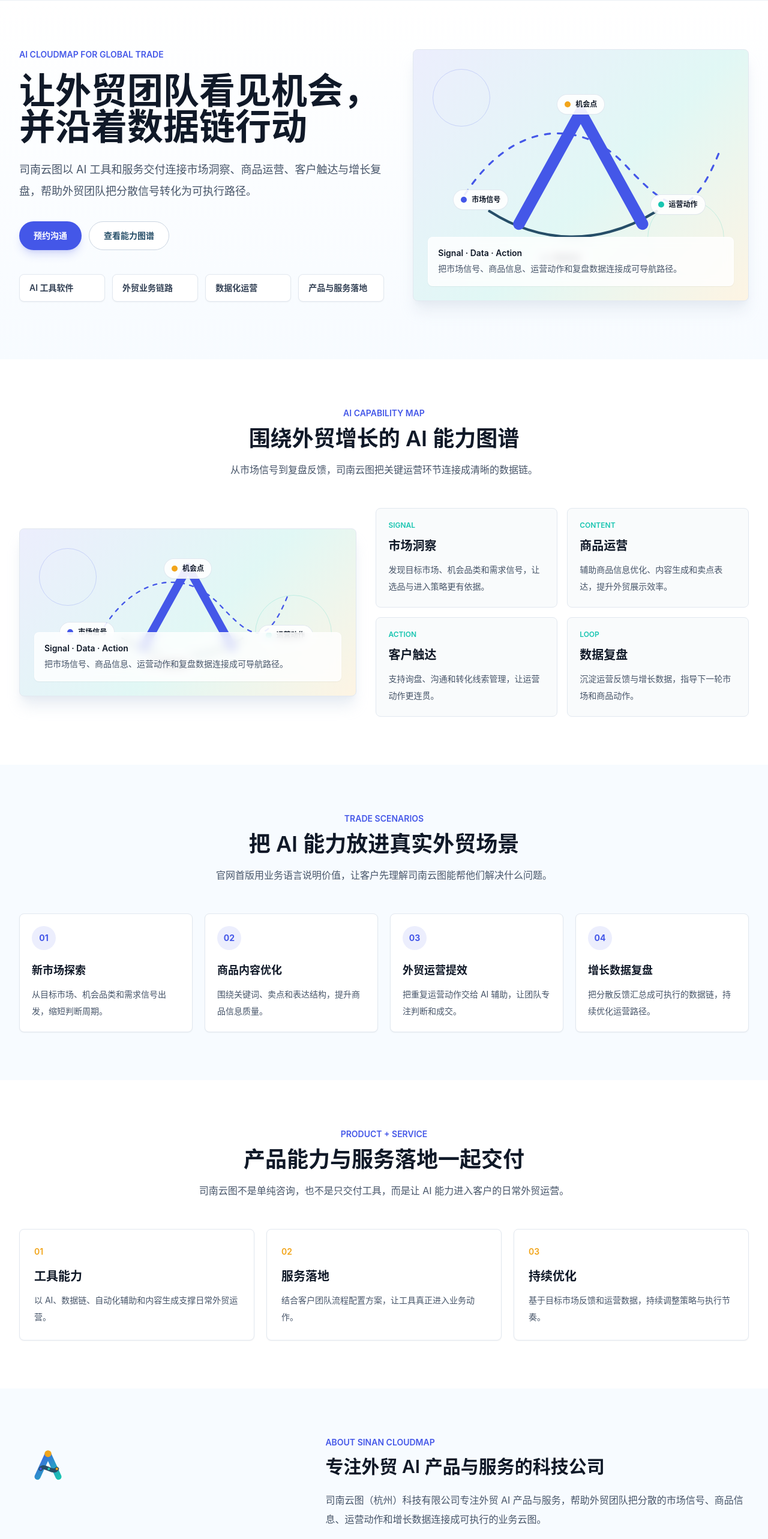
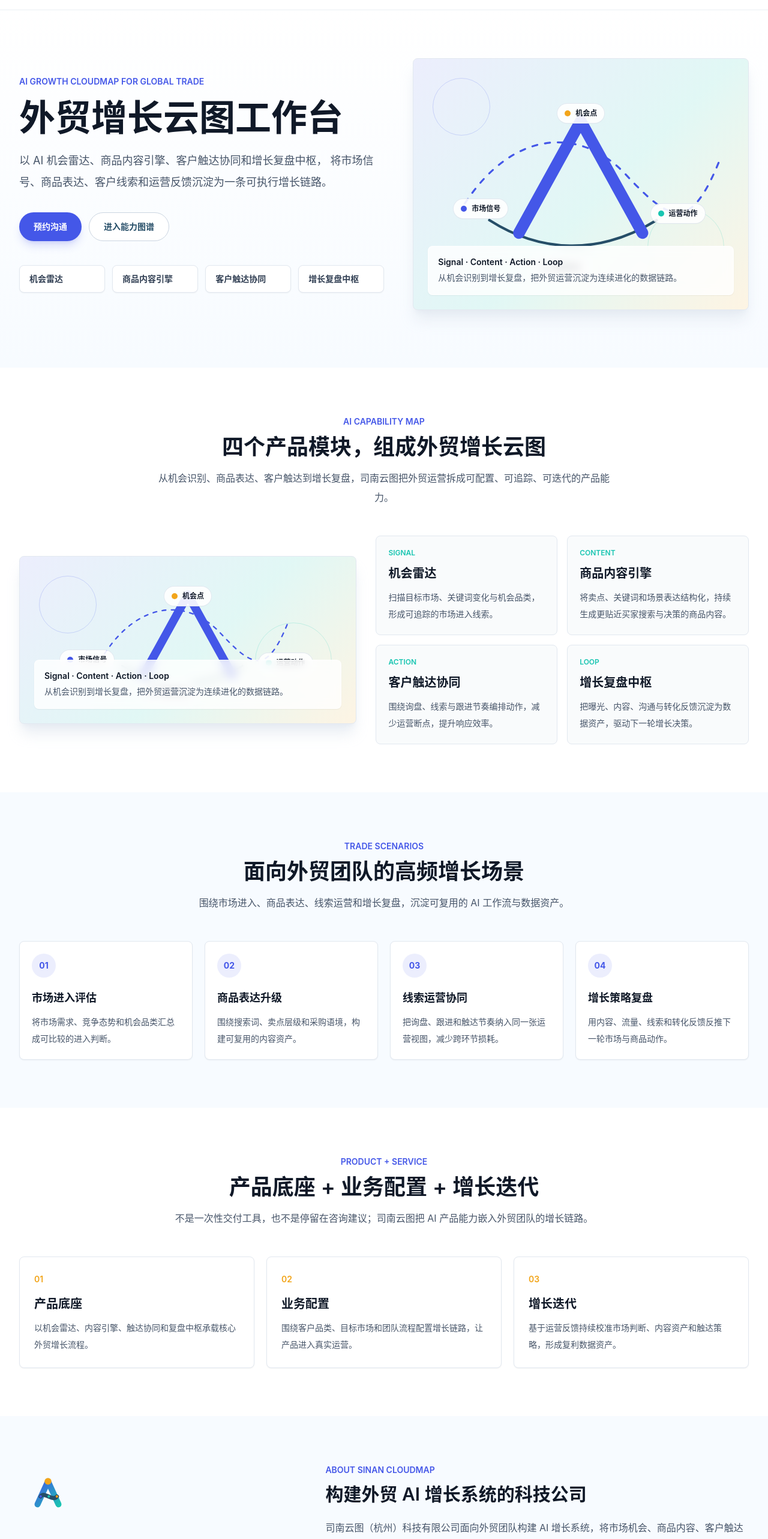
Before and after one commit to dongruiyang2024/sinanyuntu, a Next.js app: page / in a window 1280 px wide. Shown: the part 80-2646 px from the top of the page at 60% size. Built offline with nearby package versions, Linux system fonts and the light colour scheme.

Commit message:
style: strengthen brand and product copy

```diff
--- a/components/AboutSection.tsx
+++ b/components/AboutSection.tsx
@@ -18,11 +18,11 @@ export function AboutSection() {
             About Sinan Cloudmap
           </p>
           <h2 className="mt-3 text-3xl font-semibold leading-tight text-brand-ink">
-            专注外贸 AI 产品与服务的科技公司
+            构建外贸 AI 增长系统的科技公司
           </h2>
           <p className="mt-5 text-base leading-8 text-slate-600">
-            司南云图（杭州）科技有限公司专注外贸 AI
-            产品与服务，帮助外贸团队把分散的市场信号、商品信息、运营动作和增长数据连接成可执行的业务云图。
+            司南云图（杭州）科技有限公司面向外贸团队构建 AI
+            增长系统，将市场机会、商品内容、客户触达和运营反馈连接为一张可导航、可复盘、可持续优化的业务云图。
           </p>
         </div>
       </div>
--- a/components/CapabilityMap.tsx
+++ b/components/CapabilityMap.tsx
@@ -8,8 +8,8 @@ export function CapabilityMap() {
       <div className="mx-auto max-w-7xl">
         <SectionHeading
           eyebrow="AI Capability Map"
-          title="围绕外贸增长的 AI 能力图谱"
-          description="从市场信号到复盘反馈，司南云图把关键运营环节连接成清晰的数据链。"
+          title="四个产品模块，组成外贸增长云图"
+          description="从机会识别、商品表达、客户触达到增长复盘，司南云图把外贸运营拆成可配置、可追踪、可迭代的产品能力。"
         />
         <div className="mt-12 grid gap-8 lg:grid-cols-[0.95fr_1.05fr] lg:items-center">
           <CloudMapVisual compact />
--- a/components/CloudMapVisual.tsx
+++ b/components/CloudMapVisual.tsx
@@ -67,9 +67,9 @@ export function CloudMapVisual({ compact = false }: CloudMapVisualProps) {
         </div>
       ))}
       <div className="absolute bottom-6 left-6 right-6 rounded-lg border border-white/70 bg-white/80 p-4 shadow-sm backdrop-blur">
-        <p className="text-sm font-semibold text-brand-ink">Signal · Data · Action</p>
+        <p className="text-sm font-semibold text-brand-ink">Signal · Content · Action · Loop</p>
         <p className="mt-1 text-sm leading-6 text-slate-600">
-          把市场信号、商品信息、运营动作和复盘数据连接成可导航路径。
+          从机会识别到增长复盘，把外贸运营沉淀为连续进化的数据链路。
         </p>
       </div>
     </div>
--- a/components/ContactSection.tsx
+++ b/components/ContactSection.tsx
@@ -7,11 +7,10 @@ export function ContactSection() {
         <div className="min-w-0">
           <p className="text-sm font-semibold uppercase text-brand-cyan">Contact</p>
           <h2 className="mt-3 text-3xl font-semibold leading-tight md:text-4xl">
-            让我们一起梳理你的外贸增长云图
+            接入你的第一张增长云图
           </h2>
           <p className="mt-5 max-w-2xl text-base leading-8 text-slate-300">
-            如果你正在探索 AI
-            如何进入外贸运营，司南云图可以从业务链路、工具能力和落地节奏开始一起拆解。
+            从目标市场、主营品类和现有运营链路开始，评估机会雷达、内容引擎、触达协同与复盘中枢的接入方式。
           </p>
         </div>
         <div className="min-w-0 rounded-lg border border-white/15 bg-white/10 p-6">
--- a/components/DeliveryModel.tsx
+++ b/components/DeliveryModel.tsx
@@ -7,8 +7,8 @@ export function DeliveryModel() {
       <div className="mx-auto max-w-7xl">
         <SectionHeading
           eyebrow="Product + Service"
-          title="产品能力与服务落地一起交付"
-          description="司南云图不是单纯咨询，也不是只交付工具，而是让 AI 能力进入客户的日常外贸运营。"
+          title="产品底座 + 业务配置 + 增长迭代"
+          description="不是一次性交付工具，也不是停留在咨询建议；司南云图把 AI 产品能力嵌入外贸团队的增长链路。"
         />
         <div className="mt-12 grid gap-5 md:grid-cols-3">
           {deliverySteps.map((step, index) => (
--- a/components/Footer.tsx
+++ b/components/Footer.tsx
@@ -11,10 +11,10 @@ export function Footer() {
             alt="司南云图"
             width={180}
             height={60}
-            className="h-11 w-auto"
+            className="h-14 w-auto"
           />
           <p className="mt-4 max-w-xl text-sm leading-7 text-slate-600">
-            司南云图（杭州）科技有限公司专注外贸 AI 产品与服务，帮助外贸团队把业务链路转化为可执行的增长云图。
+            司南云图（杭州）科技有限公司构建外贸 AI 增长系统，把机会识别、商品表达、客户触达与增长复盘连接成可执行的业务云图。
           </p>
         </div>
         <div className="grid gap-5 sm:grid-cols-2">
--- a/components/Header.tsx
+++ b/components/Header.tsx
@@ -4,7 +4,7 @@ import { navItems } from "@/data/home";
 export function Header() {
   return (
     <header className="sticky top-0 z-40 border-b border-slate-200/70 bg-white/90 backdrop-blur">
-      <div className="mx-auto flex h-[72px] max-w-7xl items-center justify-between gap-3 px-4 sm:h-20 sm:px-6 lg:px-8">
+      <div className="mx-auto flex h-[82px] max-w-7xl items-center justify-between gap-3 px-4 sm:h-24 sm:px-6 lg:px-8">
         <a href="#home" className="flex min-w-0 items-center" aria-label="司南云图首页">
           <Image
             src="/brand/sinan-cloudmap-logo-horizontal.svg"
@@ -12,7 +12,7 @@ export function Header() {
             width={195}
             height={65}
             priority
-            className="h-10 w-auto sm:h-12"
+            className="h-12 w-auto sm:h-16"
           />
         </a>
         <nav className="hidden items-center gap-7 text-sm font-medium text-slate-600 lg:flex">
--- a/components/Hero.tsx
+++ b/components/Hero.tsx
@@ -10,14 +10,14 @@ export function Hero() {
       <div className="mx-auto grid max-w-7xl items-center gap-12 px-5 pb-20 pt-16 sm:px-6 lg:grid-cols-[1fr_0.92fr] lg:px-8 lg:pb-24 lg:pt-20">
         <div>
           <p className="text-sm font-semibold uppercase text-brand-blue">
-            AI Cloudmap for Global Trade
+            AI Growth Cloudmap for Global Trade
           </p>
           <h1 className="mt-5 max-w-4xl text-4xl font-semibold leading-tight text-brand-ink sm:text-5xl lg:text-6xl">
-            让外贸团队看见机会，并沿着数据链行动
+            外贸增长云图工作台
           </h1>
           <p className="mt-6 max-w-2xl text-lg leading-9 text-slate-600">
-            司南云图以 AI
-            工具和服务交付连接市场洞察、商品运营、客户触达与增长复盘，帮助外贸团队把分散信号转化为可执行路径。
+            以 AI 机会雷达、商品内容引擎、客户触达协同和增长复盘中枢，
+            将市场信号、商品表达、客户线索和运营反馈沉淀为一条可执行增长链路。
           </p>
           <div className="mt-8 flex flex-col gap-3 sm:flex-row">
             <a
@@ -30,7 +30,7 @@ export function Hero() {
               href="#capabilities"
               className="inline-flex h-12 items-center justify-center rounded-full border border-slate-300 bg-white px-6 text-sm font-semibold text-brand-harbor transition hover:border-brand-blue hover:text-brand-blue"
             >
-              查看能力图谱
+              进入能力图谱
             </a>
           </div>
           <div className="mt-10 grid grid-cols-2 gap-3 sm:grid-cols-4">
--- a/components/ServiceScenarios.tsx
+++ b/components/ServiceScenarios.tsx
@@ -7,8 +7,8 @@ export function ServiceScenarios() {
       <div className="mx-auto max-w-7xl">
         <SectionHeading
           eyebrow="Trade Scenarios"
-          title="把 AI 能力放进真实外贸场景"
-          description="官网首版用业务语言说明价值，让客户先理解司南云图能帮他们解决什么问题。"
+          title="面向外贸团队的高频增长场景"
+          description="围绕市场进入、商品表达、线索运营和增长复盘，沉淀可复用的 AI 工作流与数据资产。"
         />
         <div className="mt-12 grid gap-5 md:grid-cols-2 lg:grid-cols-4">
           {scenarios.map((item, index) => (
--- a/data/home.ts
+++ b/data/home.ts
@@ -7,70 +7,70 @@ export const navItems = [
 ];
 
 export const trustKeywords = [
-  "AI 工具软件",
-  "外贸业务链路",
-  "数据化运营",
-  "产品与服务落地",
+  "机会雷达",
+  "商品内容引擎",
+  "客户触达协同",
+  "增长复盘中枢",
 ];
 
 export const capabilities = [
   {
-    title: "市场洞察",
-    description: "发现目标市场、机会品类和需求信号，让选品与进入策略更有依据。",
+    title: "机会雷达",
+    description: "扫描目标市场、关键词变化与机会品类，形成可追踪的市场进入线索。",
     marker: "Signal",
   },
   {
-    title: "商品运营",
-    description: "辅助商品信息优化、内容生成和卖点表达，提升外贸展示效率。",
+    title: "商品内容引擎",
+    description: "将卖点、关键词和场景表达结构化，持续生成更贴近买家搜索与决策的商品内容。",
     marker: "Content",
   },
   {
-    title: "客户触达",
-    description: "支持询盘、沟通和转化线索管理，让运营动作更连贯。",
+    title: "客户触达协同",
+    description: "围绕询盘、线索与跟进节奏编排动作，减少运营断点，提升响应效率。",
     marker: "Action",
   },
   {
-    title: "数据复盘",
-    description: "沉淀运营反馈与增长数据，指导下一轮市场和商品动作。",
+    title: "增长复盘中枢",
+    description: "把曝光、内容、沟通与转化反馈沉淀为数据资产，驱动下一轮增长决策。",
     marker: "Loop",
   },
 ];
 
 export const scenarios = [
   {
-    title: "新市场探索",
-    description: "从目标市场、机会品类和需求信号出发，缩短判断周期。",
+    title: "市场进入评估",
+    description: "将市场需求、竞争态势和机会品类汇总成可比较的进入判断。",
   },
   {
-    title: "商品内容优化",
-    description: "围绕关键词、卖点和表达结构，提升商品信息质量。",
+    title: "商品表达升级",
+    description: "围绕搜索词、卖点层级和采购语境，构建可复用的内容资产。",
   },
   {
-    title: "外贸运营提效",
-    description: "把重复运营动作交给 AI 辅助，让团队专注判断和成交。",
+    title: "线索运营协同",
+    description: "把询盘、跟进和触达节奏纳入同一张运营视图，减少跨环节损耗。",
   },
   {
-    title: "增长数据复盘",
-    description: "把分散反馈汇总成可执行的数据链，持续优化运营路径。",
+    title: "增长策略复盘",
+    description: "用内容、流量、线索和转化反馈反推下一轮市场与商品动作。",
   },
 ];
 
 export const deliverySteps = [
   {
-    title: "工具能力",
-    description: "以 AI、数据链、自动化辅助和内容生成支撑日常外贸运营。",
+    title: "产品底座",
+    description: "以机会雷达、内容引擎、触达协同和复盘中枢承载核心外贸增长流程。",
   },
   {
-    title: "服务落地",
-    description: "结合客户团队流程配置方案，让工具真正进入业务动作。",
+    title: "业务配置",
+    description: "围绕客户品类、目标市场和团队流程配置增长链路，让产品进入真实运营。",
   },
   {
-    title: "持续优化",
-    description: "基于目标市场反馈和运营数据，持续调整策略与执行节奏。",
+    title: "增长迭代",
+    description: "基于运营反馈持续校准市场判断、内容资产和触达策略，形成复利数据资产。",
   },
 ];
 
 export const contact = {
   email: "contact@sinancloudmap.com",
-  prompt: "请通过邮箱预约沟通，我们会根据你的业务阶段安排交流。",
+  prompt: "通过邮箱预约产品沟通，我们会基于你的品类、市场和运营阶段梳理第一张增长云图。",
 };
```
Also changed, not shown: 1 other file (tests, documents, lock files or other folders).
